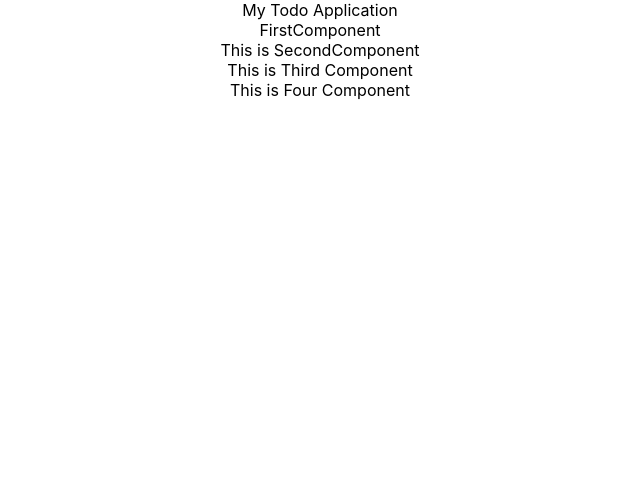
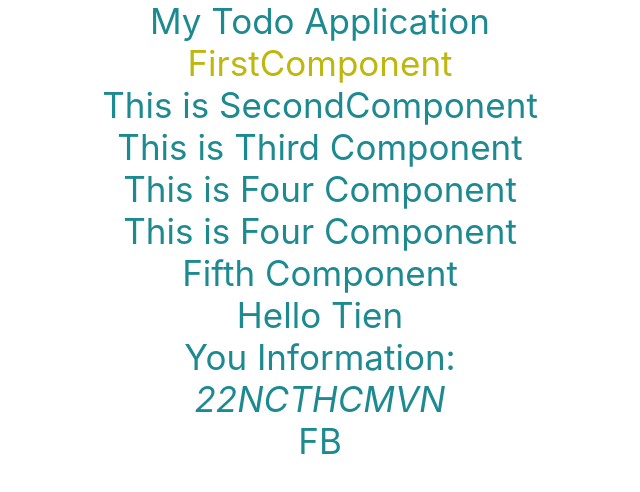
Before and after one commit to NguyenDinhTienITHUFI/my-first-prj-react, a React (Create React App) app: page / in a window 1280 px wide. Shown: the top 492 px of the page, without its empty margins (320-960 px from the left). Built offline with nearby package versions, Linux system fonts and the light colour scheme.

Commit message:
JsxComponent-const

```diff
--- a/src/App.css
+++ b/src/App.css
@@ -1,38 +1,8 @@
 .App {
   text-align: center;
+  font-size: 35px;
+  color: rgb(28, 138, 144);
 }
-
-.App-logo {
-  height: 40vmin;
-  pointer-events: none;
+.FirstComponent{
+  color: rgb(189, 183, 14);
 }
-
-@media (prefers-reduced-motion: no-preference) {
-  .App-logo {
-    animation: App-logo-spin infinite 20s linear;
-  }
-}
-
-.App-header {
-  background-color: #282c34;
-  min-height: 100vh;
-  display: flex;
-  flex-direction: column;
-  align-items: center;
-  justify-content: center;
-  font-size: calc(10px + 2vmin);
-  color: white;
-}
-
-.App-link {
-  color: #61dafb;
-}
-
-@keyframes App-logo-spin {
-  from {
-    transform: rotate(0deg);
-  }
-  to {
-    transform: rotate(360deg);
-  }
-}
--- a/src/App.js
+++ b/src/App.js
@@ -1,50 +1,18 @@
-import logo from './logo.svg';
+
 import './App.css';
-import { Component } from 'react';
+import LearningComponent from './components/learning-examples/LearningComponent';
+
+
 function App() {
   return (
     <div className="App">
-      My Todo Application
-      <FirstComponent></FirstComponent>
-      <SecondComponent></SecondComponent>
-      <ThirdComponent></ThirdComponent>
-      <FourComponent></FourComponent>
+     <LearningComponent></LearningComponent>
     </div>
   );
 }
 
-function FirstComponent(){
-  return(
-    <div className='firstComponent'>
-        FirstComponent
-    </div>
-  )
-}
-function SecondComponent(){
-  return(
-    <div>
-      <a>This is SecondComponent</a>
 
-    </div>
-  )
-}
-class ThirdComponent extends Component {
-  render(){
-    return(
-      <div className='ThirdComponent'>
-        <a>This is Third Component</a>
 
-      </div>
-    )
-}}
-class FourComponent extends Component {
-  render(){
-    return(
-      <div className='FourComponent'>
-        <a>This is Four Component</a>
 
-      </div>
-    )
-}}
 
 export default App;
--- /dev/null
+++ b/src/components/learning-examples/FirstComponent.jsx
@@ -0,0 +1,16 @@
+
+export default function FirstComponent(){
+    return(
+      <div className='FirstComponent'>
+          FirstComponent
+      </div>
+    )
+  }
+
+ export function FifthComponent(){
+    return(
+      <div className='FifthComponent'>
+          Fifth Component
+      </div>
+    )
+  }
--- /dev/null
+++ b/src/components/learning-examples/FourComponent.jsx
@@ -0,0 +1,16 @@
+import { Component } from 'react';
+export default class FourComponent extends Component {
+    render(){
+      return(
+        <>
+        <div className='FourComponent'>
+          <a>This is Four Component</a>
+
+        </div>
+         <div className='FourComponent'>
+         <a>This is Four Component</a>
+
+       </div>
+       </>
+      )
+  }}
--- /dev/null
+++ b/src/components/learning-examples/LearningComponent.jsx
@@ -0,0 +1,20 @@
+import FirstComponent from './FirstComponent'
+import SecondComponent from './SecondComponent'
+import ThirdComponent from './ThirdComponent'
+import FourComponent from './FourComponent'
+import {FifthComponent} from './FirstComponent'
+import LearningJavaScript from './LearningJavaScript'
+
+export  default function LearningComponent() {
+    return (
+      <div className="App">
+        My Todo Application
+        <FirstComponent></FirstComponent>
+        <SecondComponent></SecondComponent>
+        <ThirdComponent></ThirdComponent>
+        <FourComponent></FourComponent>
+        <FifthComponent></FifthComponent>
+        <LearningJavaScript></LearningJavaScript>
+      </div>
+    );
+  }
--- /dev/null
+++ b/src/components/learning-examples/LearningJavaScript.jsx
@@ -0,0 +1,33 @@
+const person={
+    name:'Tien',
+    age:22,
+    address:{
+        street:'NCT',
+        city:'HCM',
+        country:'VN'
+    },
+    profiles:['FB','YT'],
+    printProfile:()=>{
+        person.profiles.map(
+            profile=>console.log(profile)
+
+        )
+
+    }
+}
+
+export default function LearningJavaScript(){
+return(
+    <>
+           <div>Hello {person.name}</div>
+           <div>You Information: </div>
+           <i>{person.age}</i>
+           <i>{person.address.street}</i>
+           <i>{person.address.city}</i>
+           <i>{person.address.country}</i>
+           <div>{person.profiles[0]}</div>
+           <div>{person.printProfile()}</div>
+    </>
+
+)
+}
--- /dev/null
+++ b/src/components/learning-examples/SecondComponent.jsx
@@ -0,0 +1,8 @@
+export default function SecondComponent(){
+    return(
+      <div>
+        <a>This is SecondComponent</a>
+
+      </div>
+    )
+  }
--- /dev/null
+++ b/src/components/learning-examples/ThirdComponent.jsx
@@ -0,0 +1,10 @@
+import { Component } from 'react';
+export default class ThirdComponent extends Component {
+  render(){
+    return(
+      <div className='ThirdComponent'>
+        <a>This is Third Component</a>
+
+      </div>
+    )
+}}
```
